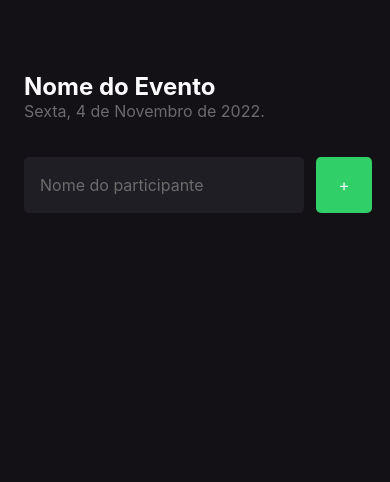
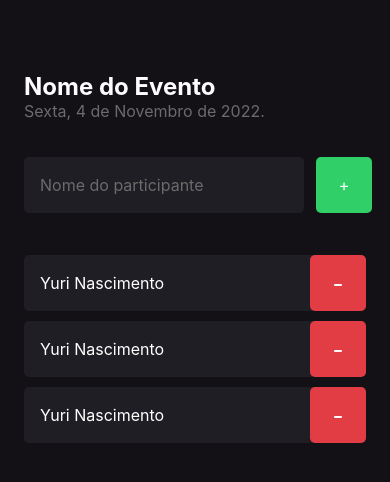
Before and after one commit to yurincmt/imhere, a React Native app: screen / in a window 390 px wide. Shown: the top 482 px of the page. Built offline with nearby package versions, Linux system fonts and the light colour scheme.

Commit message:
Criacao do componente Participant e sua estilizacao

```diff
--- a/src/screens/Home/index.tsx
+++ b/src/screens/Home/index.tsx
@@ -1,5 +1,7 @@
 import { View, Text, TextInput, TouchableOpacity } from "react-native"
+
 import { styles } from "./styles"
+import { Participant } from "../components/Participant";
 
 export function Home() {
 
@@ -32,6 +34,10 @@ export function Home() {
           </TouchableOpacity>
         </View>
 
+        <Participant/>
+        <Participant/>
+        <Participant/>
+
       </View>
     )
 }
--- /dev/null
+++ b/src/screens/components/Participant/index.tsx
@@ -0,0 +1,19 @@
+import { View, Text, TouchableOpacity } from "react-native";
+
+import { styles } from "./styles";
+
+export function Participant() {
+    return(
+        <View style={styles.container}>
+            <Text style={styles.name}>
+                Yuri Nascimento
+            </Text>
+
+            <TouchableOpacity style={styles.button}>
+                <Text style={styles.buttonText}>
+                    -
+                </Text>
+            </TouchableOpacity>
+        </View>
+    )
+}
--- /dev/null
+++ b/src/screens/components/Participant/styles.ts
@@ -0,0 +1,30 @@
+import { StyleSheet } from "react-native";
+
+export const styles = StyleSheet.create({
+    container: {
+        width: '100%',
+        backgroundColor: '#1F1E25',
+        borderRadius: 5,
+        flexDirection: 'row',
+        alignItems: 'center',
+        marginBottom: 10
+    },
+    name: {
+        flex: 1,
+        fontSize: 16,
+        color: '#FFF',
+        marginLeft: 16
+    },
+    button: {
+        width: 56,
+        height: 56,
+        borderRadius: 5,
+        backgroundColor: '#E23C44',
+        alignItems: 'center',
+        justifyContent: 'center'
+    },
+    buttonText: {
+        color: '#FFF',
+        fontSize: 24
+    }
+})
```
